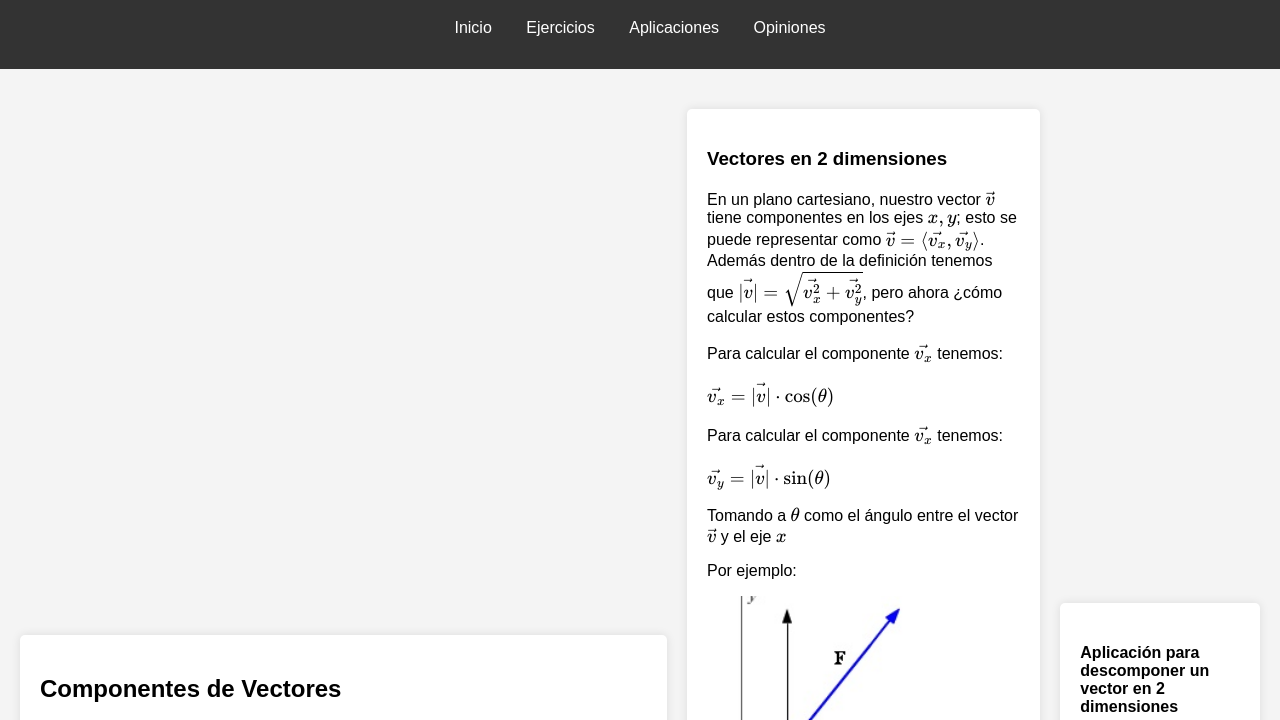
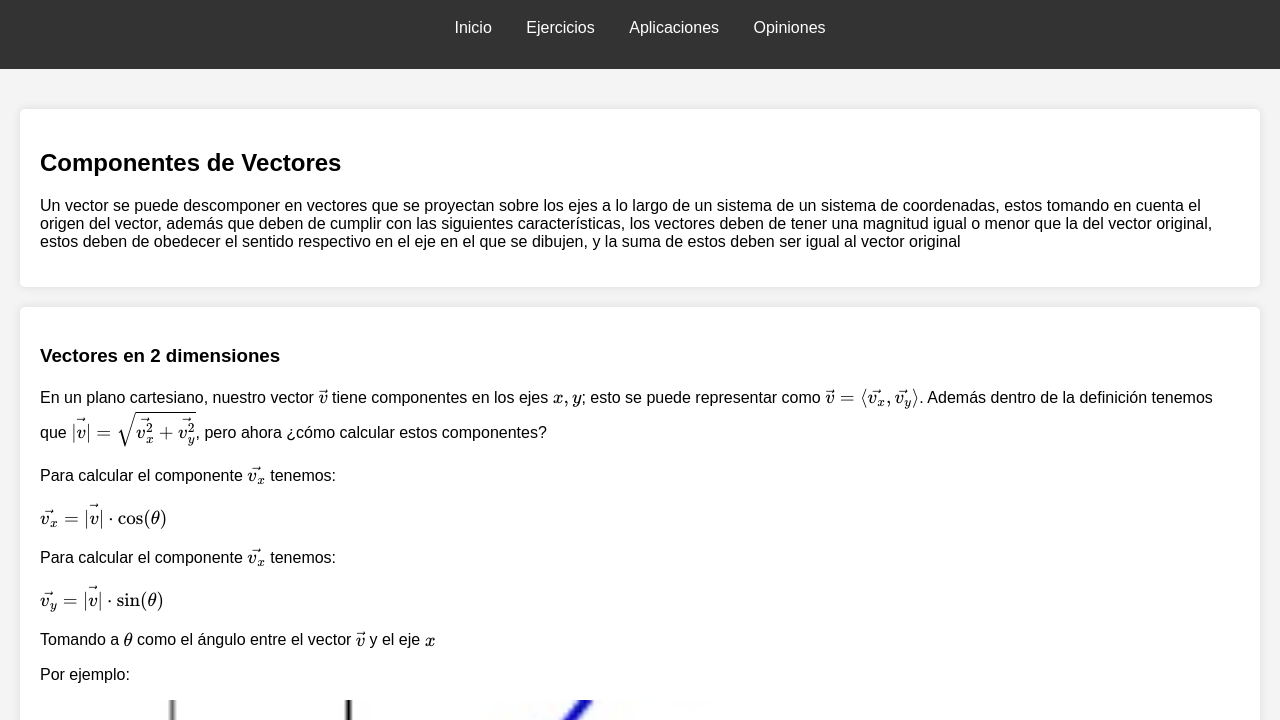
Before and after one commit to frangorcom/fisica, a website: page temario/Componentes/index.html in a window 1280 px wide. Shown: the part 77-797 px from the top of the page. Drawn offline with nearby package versions, Linux system fonts and the light colour scheme; a script that the page names is missing.

Commit message:
Primer commit

```diff
--- a/temario/Componentes/index.html
+++ b/temario/Componentes/index.html
@@ -6,7 +6,6 @@
   <title>Secciones en Cajas</title>
   <link rel="stylesheet" href="../../main/boton.css">
   <link rel="stylesheet" href="../../main/section.css">
-  <link rel="stylesheet" href="../../App/geo.css" >
   <script src="https://cdn.geogebra.org/apps/deployggb.js"></script>
   <script src="https://cdn.jsdelivr.net/npm/typed.js@2.0.12"></script>
   <script src="https://polyfill.io/v3/polyfill.min.js?features=es6"></script>
```
